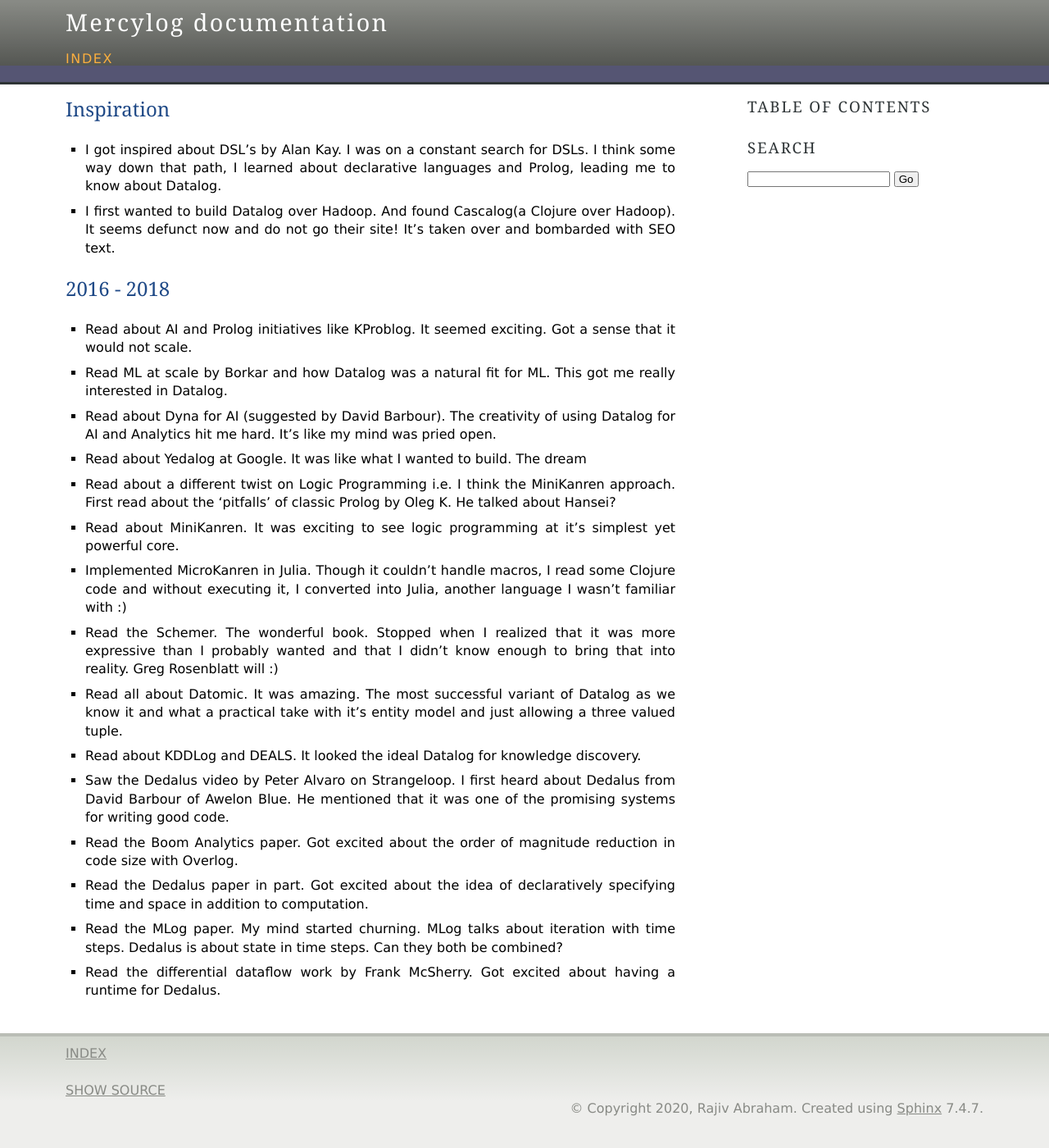
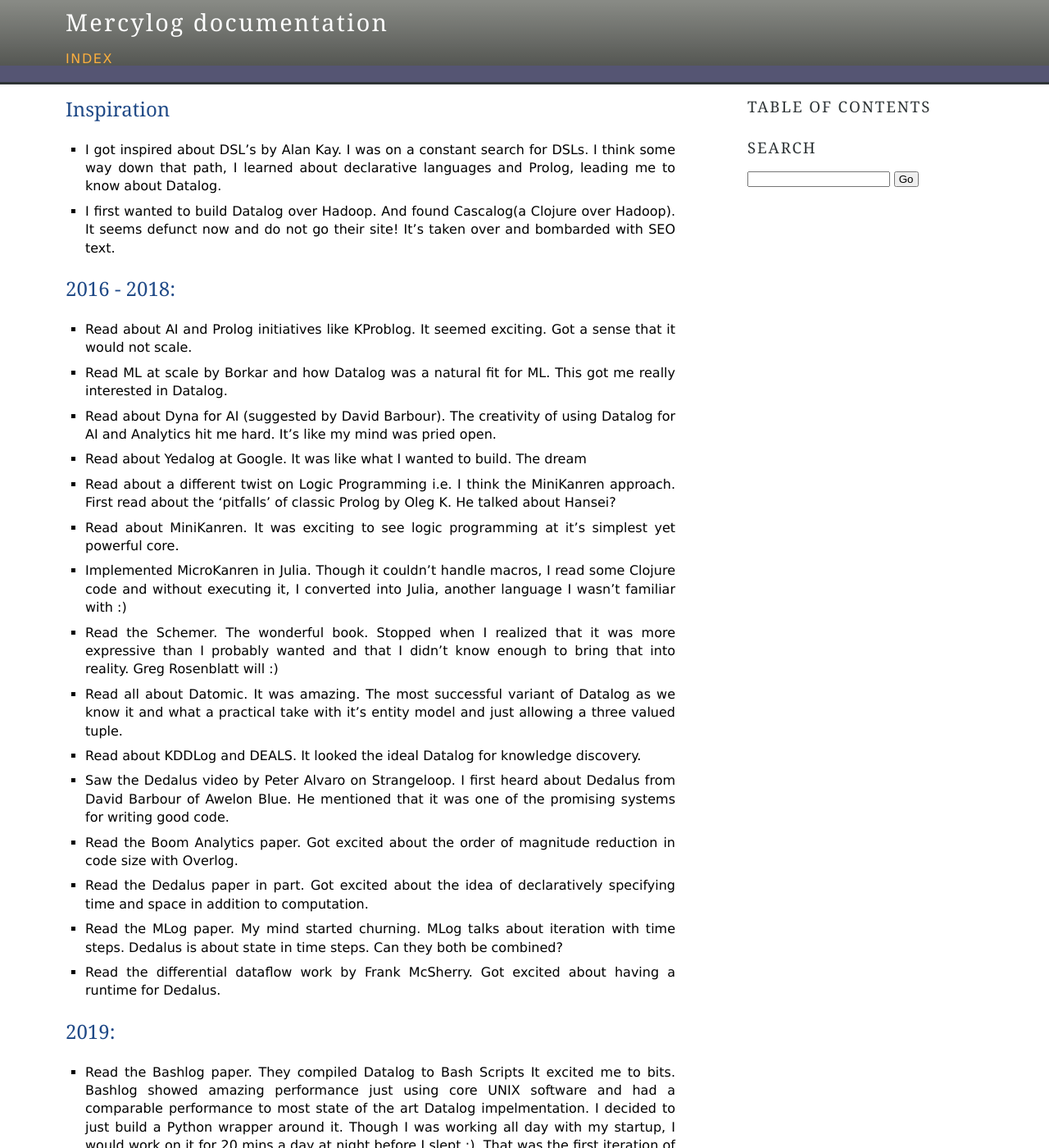
Before and after one commit to RAbraham/mercylog, a Sphinx documentation site: the page built from docs/journey.rst, in a window 1280 px wide and 1400 px high. Shown: the whole window at 82% size. Built offline with Sphinx 7.4.7, drawn with Linux system fonts in a browser that asks for light colours; some of the changed text lies outside the part shown.

Commit message:
Update journey.rst

```diff
--- a/docs/journey.rst
+++ b/docs/journey.rst
@@ -4,8 +4,8 @@
 * I got inspired about DSL's by Alan Kay. I was on a constant search for DSLs. I think some way down that path, I learned about declarative languages and Prolog, leading me to know about Datalog.
 * I first wanted to build Datalog over Hadoop. And found Cascalog(a Clojure over Hadoop). It seems defunct now and do not go their site! It's taken over and bombarded with SEO text.
 
-2016 - 2018
-^^^^^^^^^^^
+2016 - 2018:
+^^^^^^^^^^^^
 * Read about AI and Prolog initiatives like KProblog. It seemed exciting. Got a sense that it would not scale.
 * Read ML at scale by Borkar and how Datalog was a natural fit for ML. This got me really interested in Datalog.
 * Read about Dyna for AI (suggested by David Barbour). The creativity of using Datalog for AI and Analytics hit me hard. It's like my mind was pried open.
@@ -21,3 +21,7 @@
 * Read the Dedalus paper in part. Got excited about the idea of declaratively specifying time and space in addition to computation.
 * Read the MLog paper. My mind started churning. MLog talks about iteration with time steps. Dedalus is about state in time steps. Can they both be combined?
 * Read the differential dataflow work by Frank McSherry. Got excited about having a runtime for Dedalus.
+
+2019:
+^^^^^
+* Read the Bashlog paper. They compiled Datalog to Bash Scripts It excited me to bits. Bashlog showed amazing performance just using core UNIX software and had a comparable performance to most state of the art Datalog impelmentation. I decided to just build a Python wrapper around it. Though I was working all day with my startup, I would work on it for 20 mins a day at night before I slept :). That was the first iteration of mercylog and it worked!
```
